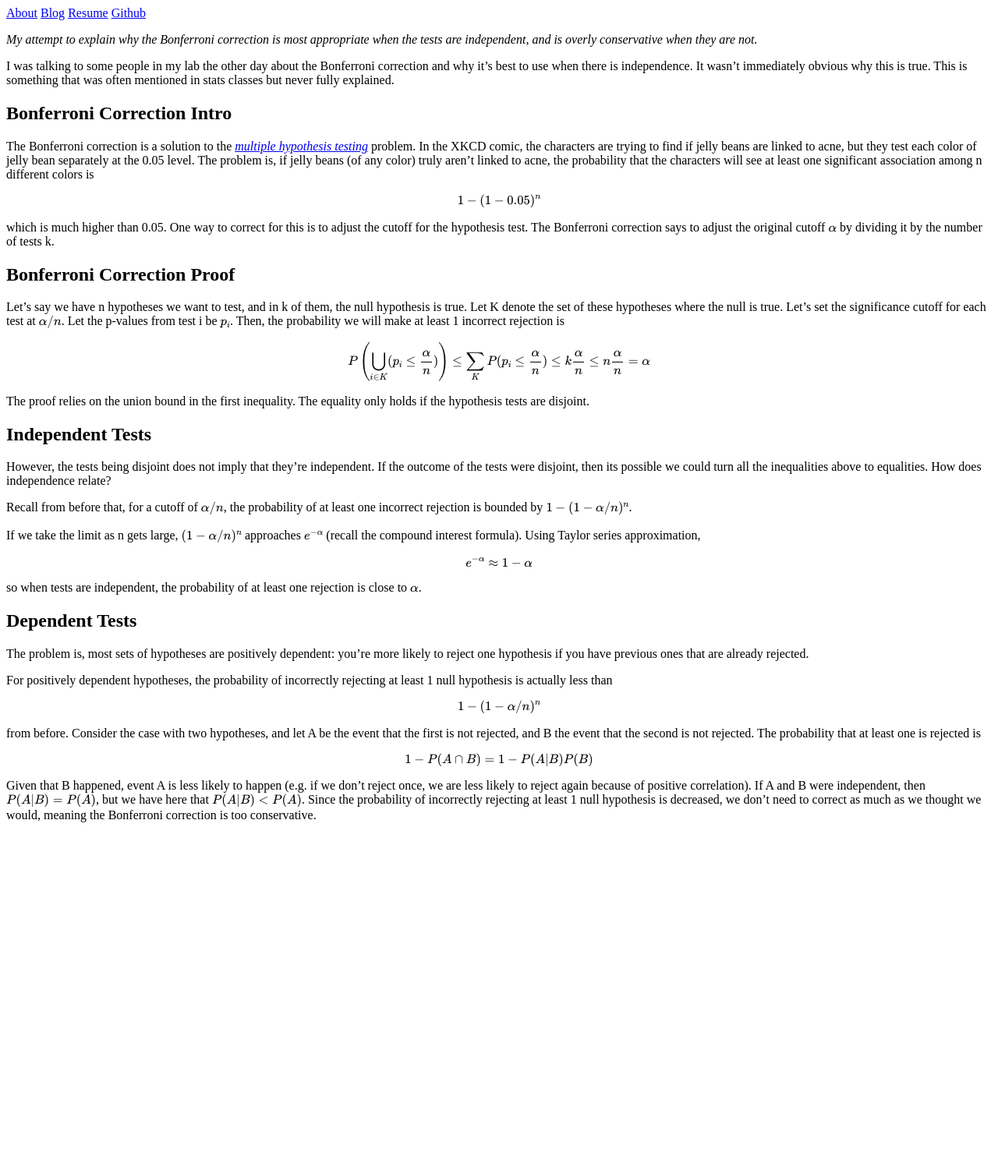
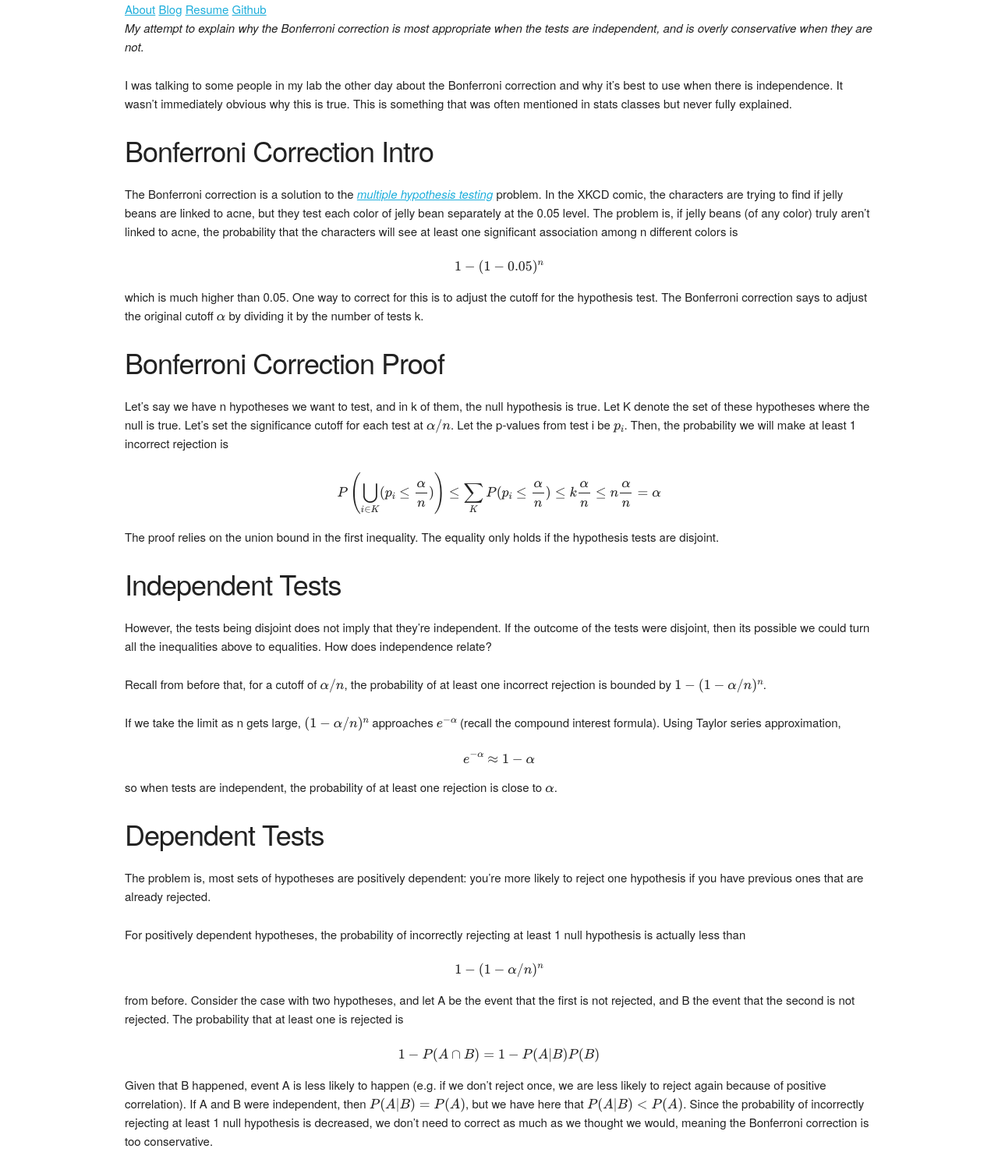
Before and after one commit to shiandy/shiandy.github.io, a Jekyll site: the page built from _posts/2015-06-12-bonferroni-independence.markdown, in a window 1280 px wide. Shown: the whole page at 78% size. Built offline with Jekyll 4.4.1, drawn with Linux system fonts in a browser that asks for light colours; Markdown is read by kramdown in place of the engine named in the settings; formulas are drawn with MathJax 3; before the commit the page ends 1071 px from its top, so only the background shows below that.

Commit message:
modifying page styles

```diff
--- a/_includes/header.html
+++ b/_includes/header.html
@@ -4,6 +4,10 @@
 
 <meta charset="utf-8">
 <title>{{ page.title }}</title>
+
+<!-- CSS -->
+<link rel="stylesheet" href="{{ site.url }}/css/skeleton.css">
+<link rel="stylesheet" href="{{ site.url }}/css/normalize.css">
 
 <!-- MathJax -->
 <script type="text/javascript"
@@ -12,11 +16,10 @@ src="http://cdn.mathjax.org/mathjax/latest/MathJax.js?config=TeX-AMS-MML_HTMLorM
 
 <body>
 
+<div class="container">
     <div>
         <a href="{{ site.url }}/">About</a>
         <a href="{{ site.url }}/blog.html">Blog</a>
         <a href="{{ site.url }}/AndyShi_Resume.pdf">Resume</a>
         <a href="https://github.com/shiandy">Github</a>
     </div>
-
-<div>
--- a/_posts/2015-06-12-bonferroni-independence.markdown
+++ b/_posts/2015-06-12-bonferroni-independence.markdown
@@ -13,7 +13,7 @@ correction and why it's best to use when there is independence. It wasn't
 immediately obvious why this is true. This is something that was often mentioned
 in stats classes but never fully explained.
 
-## Bonferroni Correction Intro
+### Bonferroni Correction Intro
 
 The Bonferroni correction is a solution to the [*multiple hypothesis
 testing*](https://xkcd.com/882/) problem. In the XKCD comic, the characters are
@@ -32,7 +32,7 @@ original cutoff <span>\\(\alpha\\)</span> by dividing it by the number of tests
 k.
 
 
-## Bonferroni Correction Proof
+### Bonferroni Correction Proof
 Let's say we have n hypotheses we want to test, and in k of them, the null
 hypothesis is true. Let K denote the set of these hypotheses where the null is
 true. Let's set the significance cutoff for each test at
@@ -51,7 +51,7 @@ holds if the hypothesis tests are disjoint.
 
 
 
-## Independent Tests
+### Independent Tests
 
 However, the tests being disjoint does not imply that they're independent. If
 the outcome of the tests were disjoint, then its possible we could turn all the
@@ -73,7 +73,7 @@ so when tests are independent, the probability of at least one rejection is
 close to <span>\\(\alpha\\)</span>.
 
 
-## Dependent Tests
+### Dependent Tests
 
 
 The problem is, most sets of hypotheses are positively dependent: you're more
```
Lines whose indentation alone changed are shown as unchanged.
